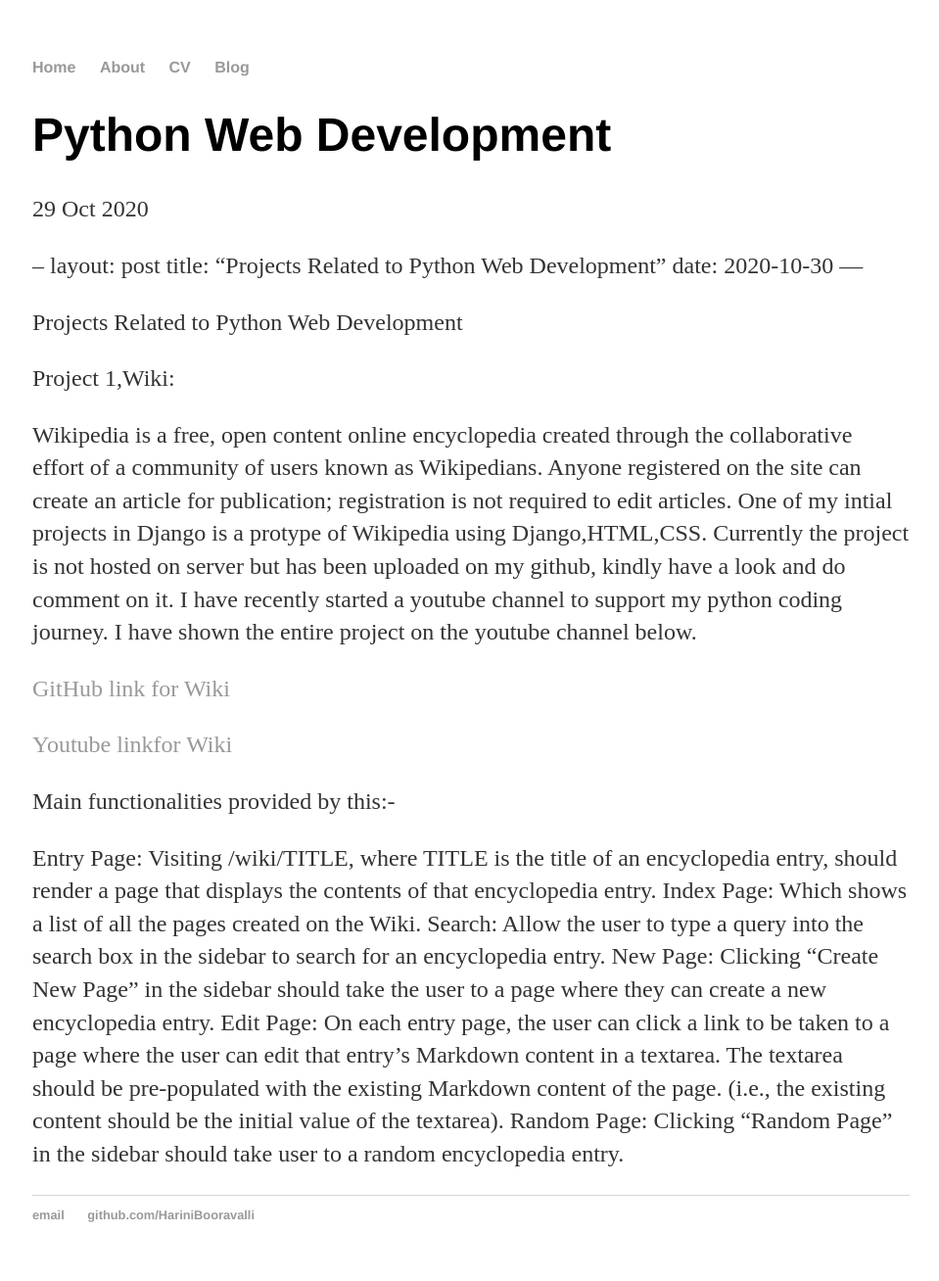
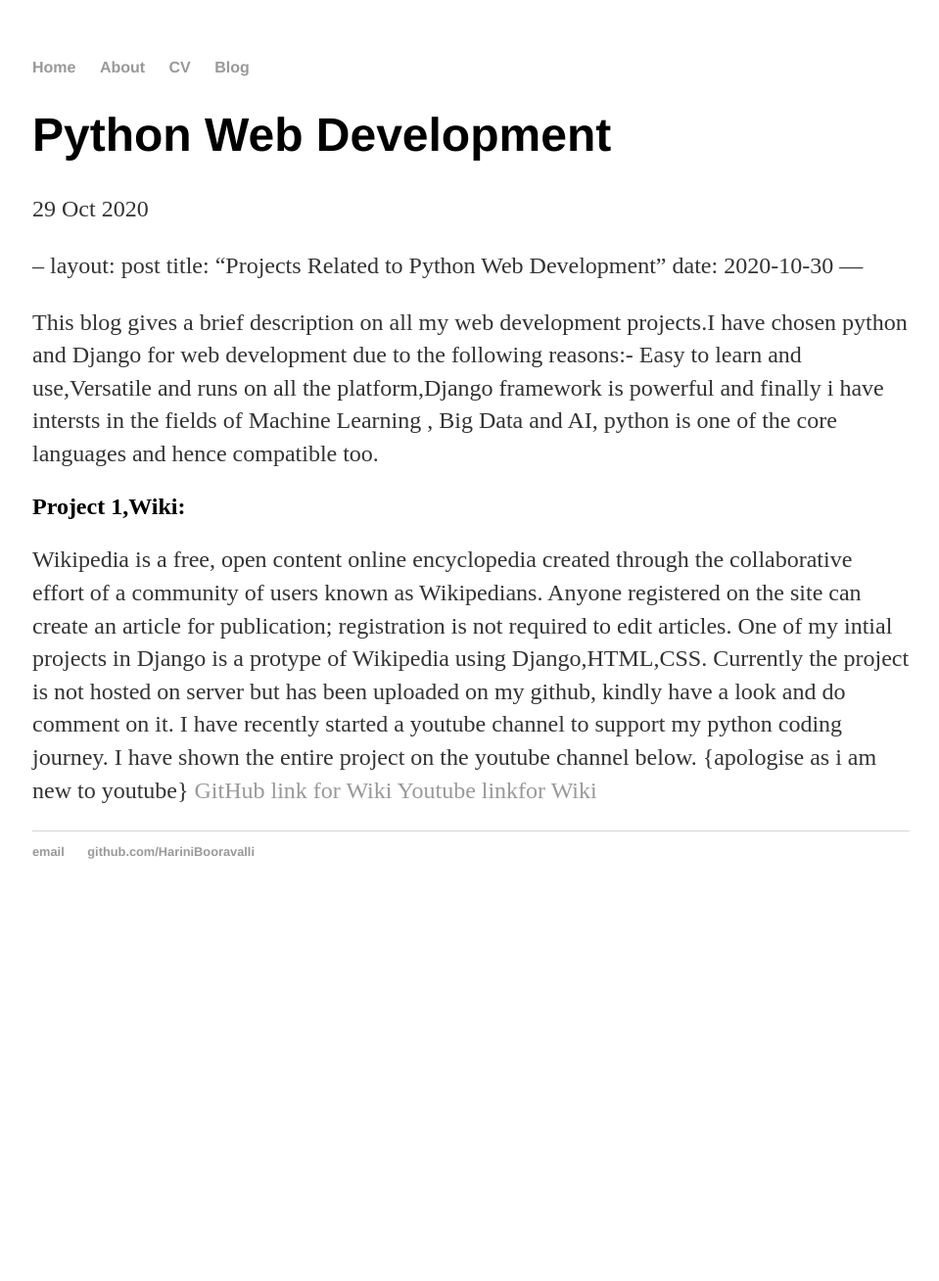
Before and after one commit to HariniBooravalli/HariniBooravalli.github.io, a Jekyll site: the page built from _posts/2020-10-29-Python-Web-Development.md, in a window 1280 px wide. Shown: the whole page at 98% size, without its empty margins (159-1118 px from the left). Built offline with Jekyll 4.4.1, drawn with Linux system fonts in a browser that asks for light colours; our own code applies the rules of GitHub Pages for plain Markdown files; Markdown is read by kramdown in place of the engine named in the settings; after the commit the page ends 937 px from its top, so only the background shows below that.

Commit message:
Update 2020-10-29-Python-Web-Development.md

```diff
--- a/_posts/2020-10-29-Python-Web-Development.md
+++ b/_posts/2020-10-29-Python-Web-Development.md
@@ -4,9 +4,10 @@ title: "Projects Related to Python Web Development"
 date: 2020-10-30
 ---
 
-Projects Related to Python Web Development
+This blog gives a brief description on all my web development projects.I have chosen python and Django for web development due to the following reasons:-
+Easy to learn and use,Versatile and runs on all the platform,Django framework is powerful and finally i have intersts in the fields of Machine Learning , Big Data and AI, python is one of the core languages and hence compatible too.
 
-Project 1,Wiki:
+##Project 1,Wiki:
 
 Wikipedia is a free, open content online encyclopedia created through the collaborative effort of a community of users known as Wikipedians.
 Anyone registered on the site can create an article for publication; registration is not required to edit articles.
@@ -14,17 +15,6 @@ One of my intial projects in Django is a protype of Wikipedia using Django,HTML,
 Currently the project is not hosted on server but has been uploaded on my github, kindly have a look and do comment on it.
 I have recently started a youtube channel to support my python coding journey.
 I have shown the entire project on the youtube channel below.
-
+{apologise as i am new to youtube}
 [GitHub link for Wiki](https://github.com/me50/HariniBooravalli/tree/web50-project1-2020-wiki)
-
 [Youtube linkfor Wiki](https://www.youtube.com/watch?v=hIQ15YoZ_nE&feature=youtu.be)
-
-Main functionalities provided by this:-
-
-Entry Page: Visiting /wiki/TITLE, where TITLE is the title of an encyclopedia entry, should render a page that displays the contents of that encyclopedia entry.
-Index Page: Which shows a list of all the pages created on the Wiki.
-Search: Allow the user to type a query into the search box in the sidebar to search for an encyclopedia entry.
-New Page: Clicking “Create New Page” in the sidebar should take the user to a page where they can create a new encyclopedia entry.
-Edit Page: On each entry page, the user can click a link to be taken to a page where the user can edit that entry’s Markdown content in a textarea.
-The textarea should be pre-populated with the existing Markdown content of the page. (i.e., the existing content should be the initial value of the textarea).
-Random Page: Clicking “Random Page” in the sidebar should take user to a random encyclopedia entry.
```
